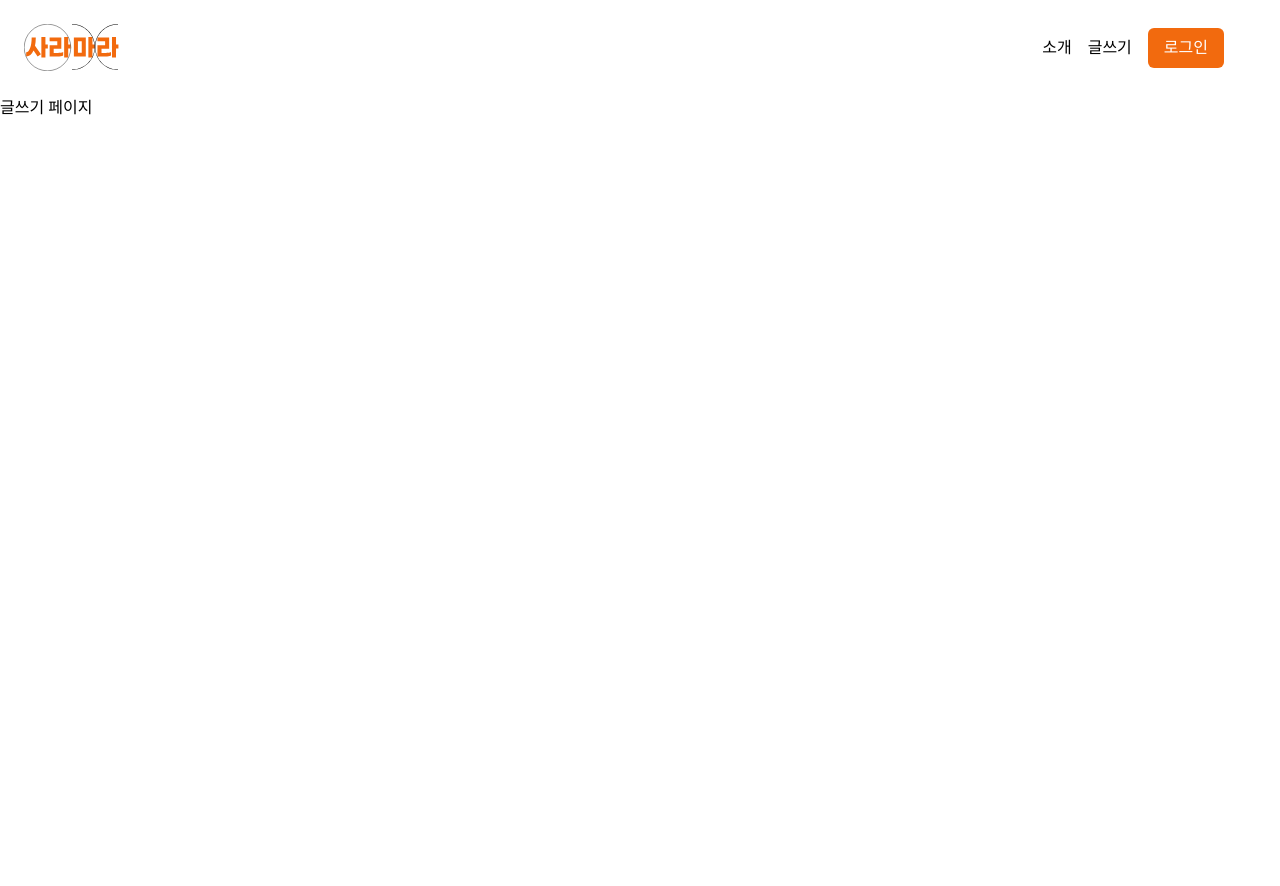
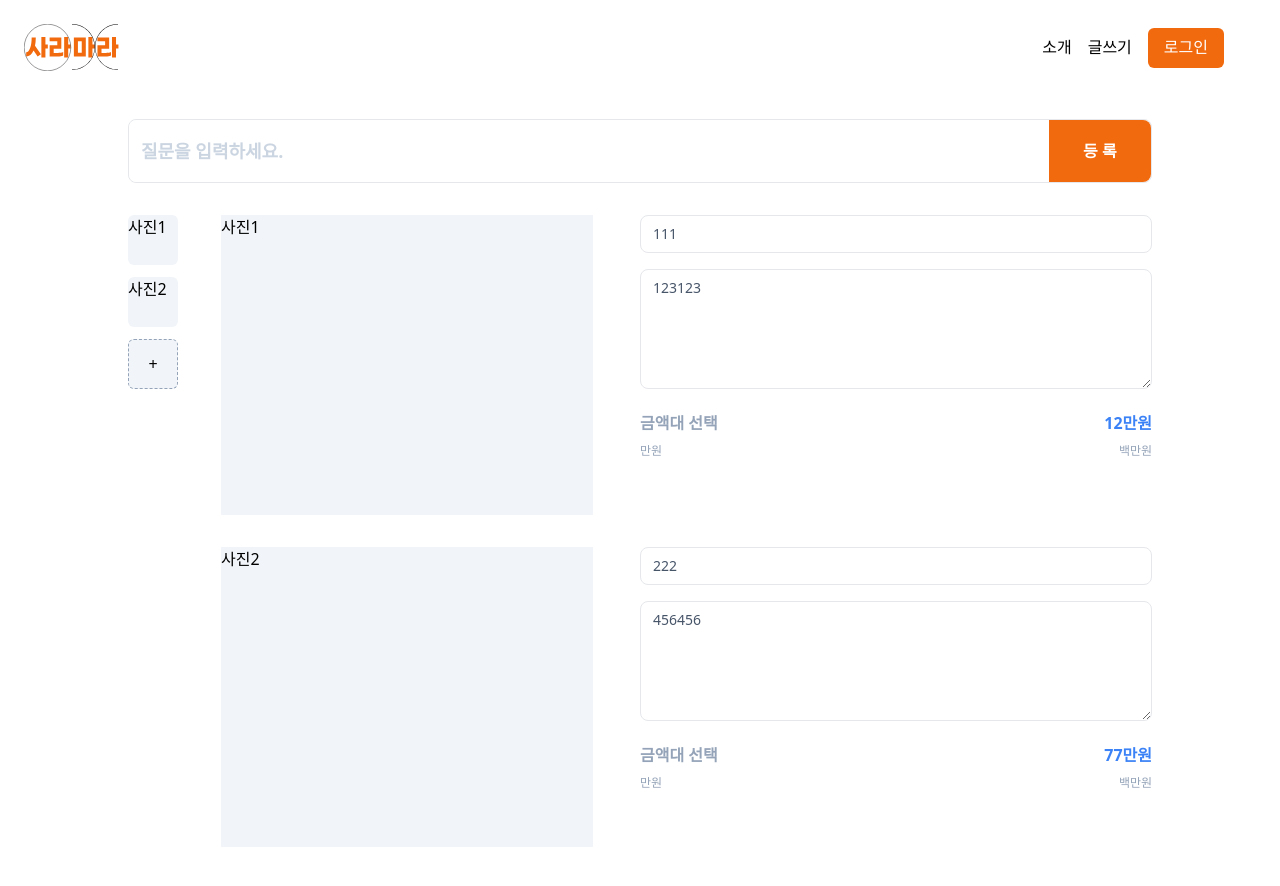
Before and after one commit to four-uncles/saramara-community-client, a React (Vite) app: page /write in a window 1280 px wide. Shown: the top 886 px of the page. Built offline with nearby package versions, Linux system fonts and the light colour scheme; no server answers; a web font is replaced by a local one.

Commit message:
style: 질문 등록 UI 1차

```diff
--- a/src/pages/PostWrite.tsx
+++ b/src/pages/PostWrite.tsx
@@ -1,5 +1,104 @@
+import { ChangeEvent, useEffect, useState } from 'react';
+
+type ImgType = {
+  id: number;
+  img: string;
+};
+
+type PostType = {
+  id: number;
+  img: string;
+  title: string;
+  content: string;
+  cost: number;
+};
+
 const PostWrite = () => {
-  return <div>글쓰기 페이지</div>;
+  const [title, setTitle] = useState('');
+  const [img, setImg] = useState<ImgType[]>();
+  const [post, setPost] = useState<PostType[]>();
+
+  useEffect(() => {
+    const testImg = [
+      { id: 0, img: '사진1' },
+      { id: 1, img: '사진2' },
+    ];
+    const testPost = [
+      { id: 0, img: '사진1', title: '111', content: '123123', cost: 12 },
+      { id: 0, img: '사진2', title: '222', content: '456456', cost: 77 },
+    ];
+    setImg(testImg);
+    setPost(testPost);
+  }, []);
+
+  const onChangeInput = (e: ChangeEvent<HTMLInputElement>) => {
+    const target = e.target as HTMLInputElement;
+    setTitle(target.value);
+    console.log(title);
+  };
+
+  const onSubmit = () => {
+    // console.log('응답 결과', res);
+  };
+
+  return (
+    <div className="w-full flex justify-center">
+      <form className="w-[80%] mt-6">
+        <div className="border rounded-lg h-16 w-full flex mb-8">
+          <input
+            className="rounded-lg flex-auto pl-3 text-slate-400 text-lg font-bold placeholder:text-slate-300"
+            placeholder="질문을 입력하세요."
+            onChange={onChangeInput}
+          />
+          <button className="w-[10%] bg-accent-300 text-white rounded-r-lg font-bold" type="submit" onClick={onSubmit}>
+            등 록
+          </button>
+        </div>
+
+        <div className="flex">
+          <div className="w-[10%]">
+            <ul>{img?.map(img => <li className="bg-slate-100 rounded-md w-[50px] h-[50px] mb-3">{img.img}</li>)}</ul>
+            <button
+              type="button"
+              className="bg-slate-100 border-slate-400 border border-dashed rounded-md w-[50px] h-[50px]"
+            >
+              {' '}
+              +{' '}
+            </button>
+          </div>
+          <ul className="w-full flex flex-col">
+            {post?.map(el => (
+              <div className="flex justify-between mb-8">
+                <div className="w-[40%]">
+                  <div className="bg-slate-100 h-[300px] w-full">{el.img}</div>
+                </div>
+                <div className="w-[55%]">
+                  <input
+                    className="w-full py-2 px-4 text-sm border rounded-lg flex-auto pl-3 text-slate-600 text-md placeholder:text-slate-500 mb-4"
+                    placeholder="제품명 입력"
+                    defaultValue={el.title}
+                  />
+                  <textarea
+                    className="w-full h-[120px] py-2 px-4 text-sm border rounded-lg flex-auto pl-3 text-slate-600 text-md placeholder:text-slate-500"
+                    placeholder="내용 입력"
+                    defaultValue={el.content}
+                  />
+                  <div className="mt-4 flex justify-between">
+                    <div className=" text-slate-400 font-bold">금액대 선택</div>
+                    <div className="text-blue-500 font-bold">{el.cost}만원</div>
+                  </div>
+                  <div className="flex justify-between text-slate-400 text-xs mt-2">
+                    <div>만원</div>
+                    <div>백만원</div>
+                  </div>
+                </div>
+              </div>
+            ))}
+          </ul>
+        </div>
+      </form>
+    </div>
+  );
 };
 
 export default PostWrite;
--- a/src/style/tailwind.css
+++ b/src/style/tailwind.css
@@ -1,6 +1,11 @@
 @tailwind base;
 @tailwind components;
 @tailwind utilities;
+
+input,
+textarea {
+  outline: none;
+}
 
 /* Font */
 @font-face {
```
